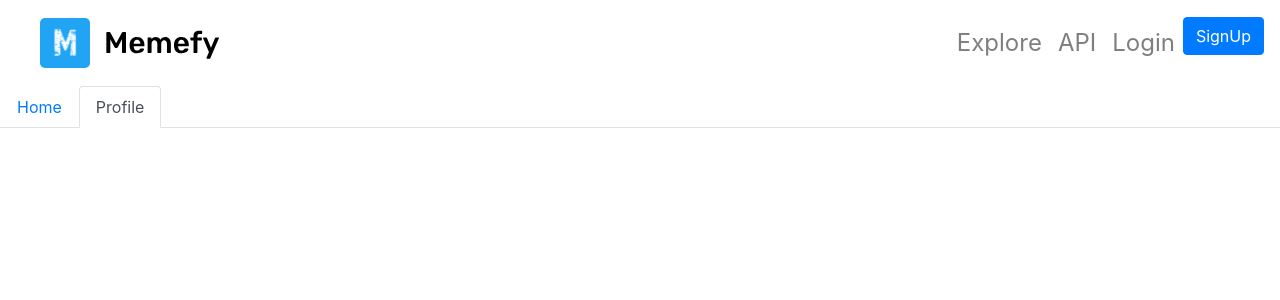
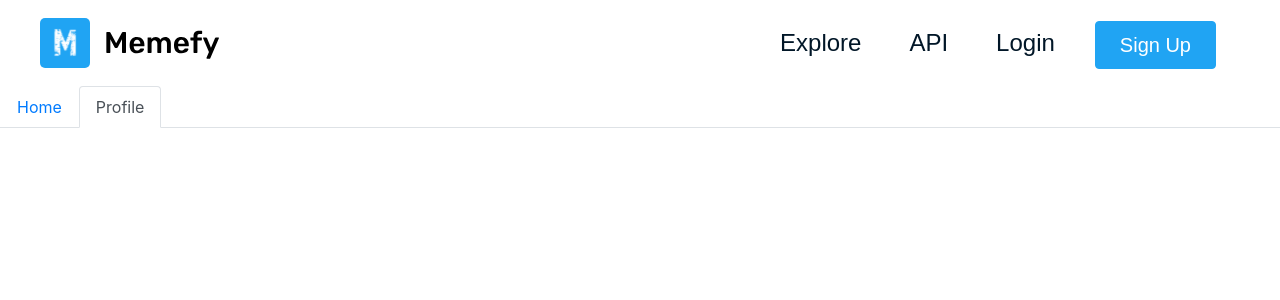
Before and after one commit to hamzzy/memefy-frontend, a React (Create React App) app: page /dashboard in a window 1280 px wide. Shown: the top 300 px of the page. Built offline with nearby package versions, Linux system fonts and the light colour scheme.

Commit message:
fixe navbar sign up button

```diff
--- a/src/App.css
+++ b/src/App.css
@@ -1,3 +1,4 @@
+/* Home Page style class START */
 .App {
   text-align: center;
 }
@@ -13,16 +14,14 @@
   }
 }
 
-.navb{
+.navb {
   margin-left: auto;
-  font-size: 1.5em;
-
 }
 
-.navb,Nav.Link{
-  color: #011627;
+.navb,Nav.Link {
+  color: #011627 !important;
+}
 
-}
 .hero{
   background: linear-gradient(0deg, rgba(32, 164, 243, 0.16), rgba(32, 164, 243, 0.16)), linear-gradient(180deg, #FFFFFF 0%, rgba(255, 255, 255, 0) 100%),url('assets/images/hero.jpg');
   background-repeat: no-repeat;
@@ -32,46 +31,39 @@
 
 }
 
-
-    .navb>a{
+.navb>a {
     justify-content: space-between !important;
 }
 
-
-.search{
-
-
-}
-
-
-
-.search .form-control{
+.search .form-control {
   width: 80%;
   margin-left: 10px;
   margin-top: 40px;
   height: 100px;
 }
-.txt{
 
+.txt {
   margin-top:150px;
   font-style: normal;
   font-weight: 500;
   font-size: 40px;
   line-height: 47px;
-
   color: #333333;
 }
 
+.fs-24 {
+  font-size: 24px;
+}
+/* Login Page style class END */
 
 
-/* Login Page style class */
+/* Login Page style class START */
 @import url('https://fonts.googleapis.com/css2?family=Rubik&display=swap');
 
 .bg {
   background-color: #F8F8F8;
 }
 
-/* add background image */
 .font {
   font-family: 'Rubik', sans-serif;
 }
@@ -83,7 +75,7 @@ color: #333333;
   background-size: cover;
 }
 
-/* Media Querie to position form */
+
 @media only screen and (min-width: 767px) {
   .overlap {
     position: fixed;
@@ -119,10 +111,12 @@ color: #333333;
 }
 
 .fs-20 {
-  font-size: 20px;
+  font-size: 20px !important;
 }
 
 .btn-bg {
   background-color: #20A4F3 !important;
   border-color: #20A4F3 !important;
 }
+
+/* Login Page style class END */
--- a/src/components/Header.jsx
+++ b/src/components/Header.jsx
@@ -5,11 +5,11 @@ import {Link} from "react-router-dom";
 export class Header extends Component {
     render() {
         return (
-            <div>
+            <div className="font">
                 <Navbar expand="lg ml-4">
                   <Navbar.Brand href="#home">
                     <img
-        alt=""
+                      alt="Memefy Logo"
                       src={logo}
 
                       className="d-inline-block align-top"
@@ -17,17 +17,14 @@ export class Header extends Component {
                   </Navbar.Brand>
                   <Navbar.Toggle aria-controls="basic-navbar-nav" />
                   <Navbar.Collapse id="basic-navbar-nav" >
-    <Nav className='navb justify-content-between'>
-      <Nav.Link href="#home">Explore</Nav.Link>
-      <Nav.Link  href="#link">API</Nav.Link>
-      <Nav.Link href="/login">Login</Nav.Link>
-        <Link to='/signup'><Button type="submit">SignUp</Button></Link>
+                    <Nav className='navb justify-content-between fs-24 px-lg-5'>
+                      <Nav.Link href="#home" className="mx-3 navb">Explore</Nav.Link>
+                      <Nav.Link  href="#link" className="mx-3 navb">API</Nav.Link>
+                      <Nav.Link href="/login" className="mx-3 navb">Login</Nav.Link>
+                      <Link to='/signup' className="mt-1 ml-3"><Button type="submit" className="fs-20 btn-bg px-4 py-2 text-center">Sign Up</Button></Link>
                     </Nav>
-
                   </Navbar.Collapse>
                 </Navbar>
-
-
             </div>
         )
     }
--- a/src/pages/Home/index.jsx
+++ b/src/pages/Home/index.jsx
@@ -9,7 +9,7 @@ import Footer from '../../components/footer';
 class Index extends Component {
     render() {
         return (
-            <div>
+            <div className="font">
                 <Header/>
 
                 <div>
```
Lines whose indentation alone changed are shown as unchanged.
